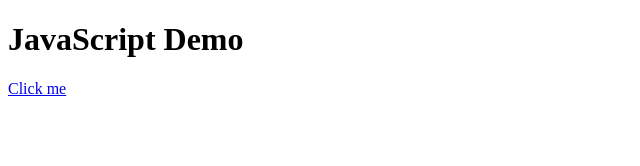
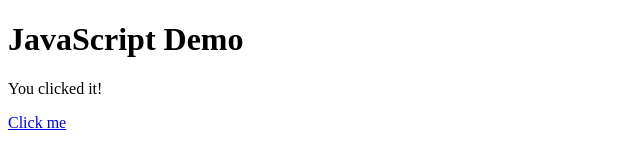
Before and after one commit to TTh3/sp2_inft1016_Week10, a plain HTML site: page index.html in a window 1280 px wide. Shown: the whole page, without its empty margins (0-640 px from the left). Drawn offline with Linux system fonts and the light colour scheme.

Commit message:
2nd Task Done!

```diff
--- a/index.html
+++ b/index.html
@@ -10,9 +10,9 @@
     <p id="box"></p>
     <a href="#" onclick="alert('Hey!');">Click me</a>
 
-    <!-- 1st Task Done -->
+    <!-- Second Task Done! -->
     <script>
-        document.getElementById('box')
+        document.getElementById('box').innerHTML = 'You clicked it!';
     </script>
   </body>
 </html>
```
